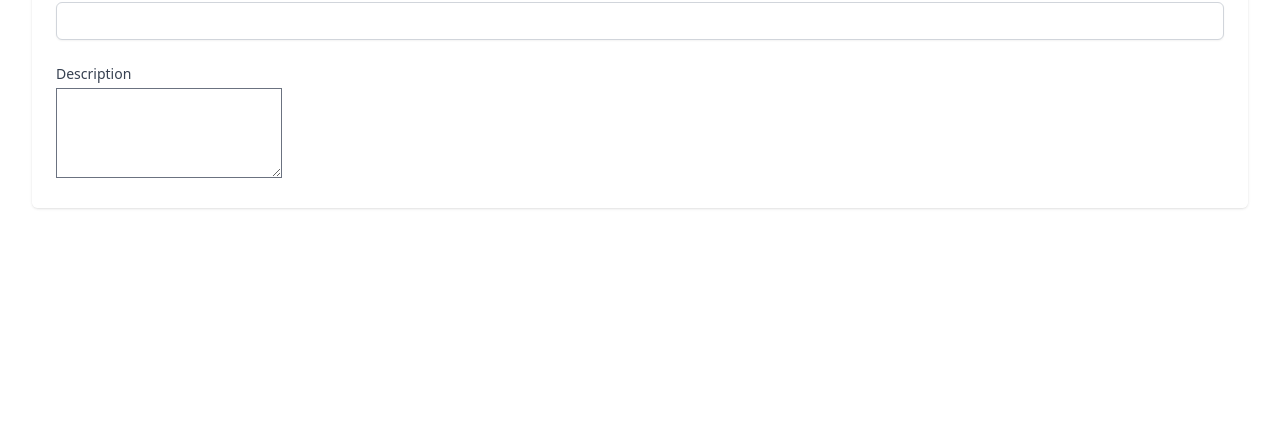
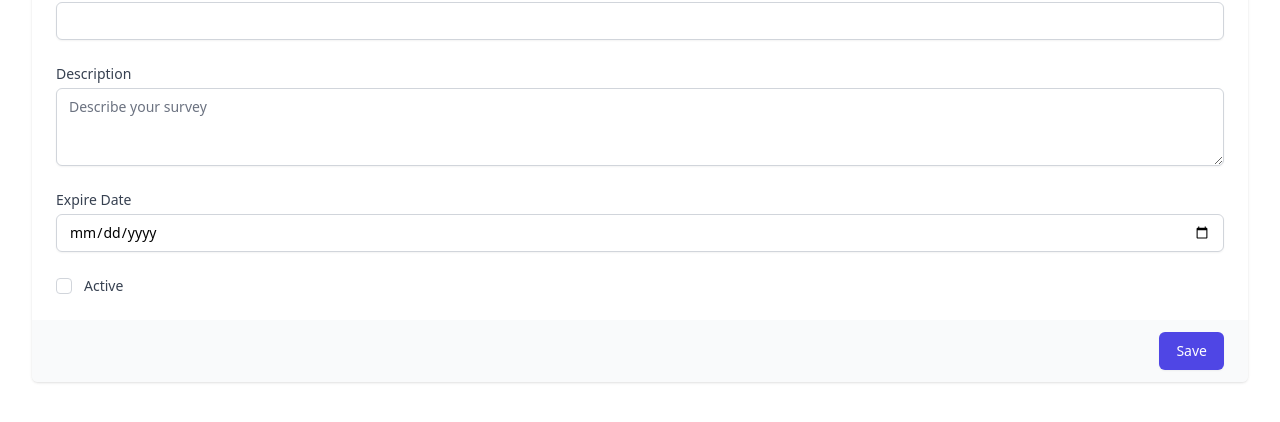
Before and after one commit to Abdul-Wahab12/Vue-Survey-App, a Vue app in the folder laravel-vue-survey/vue/: page /surveys/create in a window 1280 px wide. Shown: the part 338-760 px from the top of the page. Built offline with nearby package versions, Linux system fonts and the light colour scheme; sample sign-in values are in the browser's storage.

Commit message:
Added: add expire_date, status, and Save button section in surveyView component

```diff
--- a/laravel-vue-survey/vue/src/views/SurveyView.vue
+++ b/laravel-vue-survey/vue/src/views/SurveyView.vue
@@ -9,9 +9,9 @@
         </template>
         <form @submit.prevent="saveSurvey">
             <div class="shadow sm:rounded-md sm:overflow-hidden">
-                <!-- Survey Fields -->
+                <!-- Survey Fields Section Start-->
                 <div class="px-4 py-5 bg-white space-y-6 sm:p-6">
-                    <!-- Image -->
+                    <!-- Image Section Start -->
                     <div>
                         <label class="block text-sm font-medium text-gray-700">
                             Image
@@ -54,9 +54,9 @@
                             </button>
                         </div>
                     </div>
-                    <!-- Image End -->
+                    <!-- Image Section End -->
 
-                    <!-- Title -->
+                    <!-- Title Section Start-->
                     <div>
                         <label
                             for="title"
@@ -73,9 +73,9 @@
                             class="mt-1 focus:ring-indigo-500 focus:border-indigo-500 block w-full shadow-sm sm:text-sm border-gray-300 rounded-md"
                         />
                     </div>
-                    <!-- Title End -->
+                    <!-- Title Section End -->
 
-                    <!-- Description -->
+                    <!-- Description Section Start-->
                     <div>
                         <label
                             for="about"
@@ -84,10 +84,67 @@
                             Description
                         </label>
                         <div class="mt-1">
-                            <textarea name="description" id="description" rows="3"></textarea>
+                            <textarea
+                                name="description"
+                                id="description"
+                                rows="3"
+                                v-model="model.description"
+                                autocomplete="survey_description"
+                                class="shadow-sm focus:ring-indigo-500 focus:border-indigo-500 mt-1 w-full block sm:text-sm border border-gray-300 rounded-md"
+                                placeholder="Describe your survey"
+                            />
                         </div>
                     </div>
-                    <!-- Description End -->
+                    <!-- Description Section End -->
+
+                    <!-- Expire Date Section Start -->
+                    <div>
+                        <label
+                            for="expire_date"
+                            class="block text-sm font-medium text-gray-700"
+                        >
+                            Expire Date
+                        </label>
+                        <input
+                            type="date"
+                            name="expire_date"
+                            id="expire_date"
+                            v-model="model.expire_date"
+                            class="mt-1 focus:ring-indigo-500 focus:border-indigo-500 block w-full shadow-sm sm:text-sm border border-gray-300 rounded-md"
+                        />
+                    </div>
+                    <!-- Expire Date Section End -->
+
+                    <!-- Status Section Start -->
+                    <div class="flex items-start">
+                        <div class="flex items-center h-5">
+                            <input
+                                type="checkbox"
+                                id="status"
+                                name="status"
+                                v-model="model.status"
+                                class="focus:ring-indigo-500 w-4 h-4 text-indigo-600 border-gray-300 rounded"
+                            >
+                        </div>
+                        <div class="ml-3 text-sm">
+                            <label
+                                for="status"
+                                class="font-medium text-gray-700"
+                            >
+                                Active
+                            </label>
+                        </div>
+                    </div>
+                    <!-- Status Section End-->
+                </div>
+                <!-- Surveys Fields Section End -->
+                <div class="px-4 py-3 bg-gray-50 text-right sm:px-6">
+                    <button
+                        type="submit"
+                        class="inline-flex justify-center py-2 px-4 border border-transparent shadow-sm text-sm font-medium rounded-md text-white bg-indigo-600 hover:bg-indigo-700 focus:outline-none focus:ring-2 focus:ring-offset-2 focus:ring-indigo-500"
+                    >
+                        Save
+                    </button>
                 </div>
             </div>
         </form>
```
